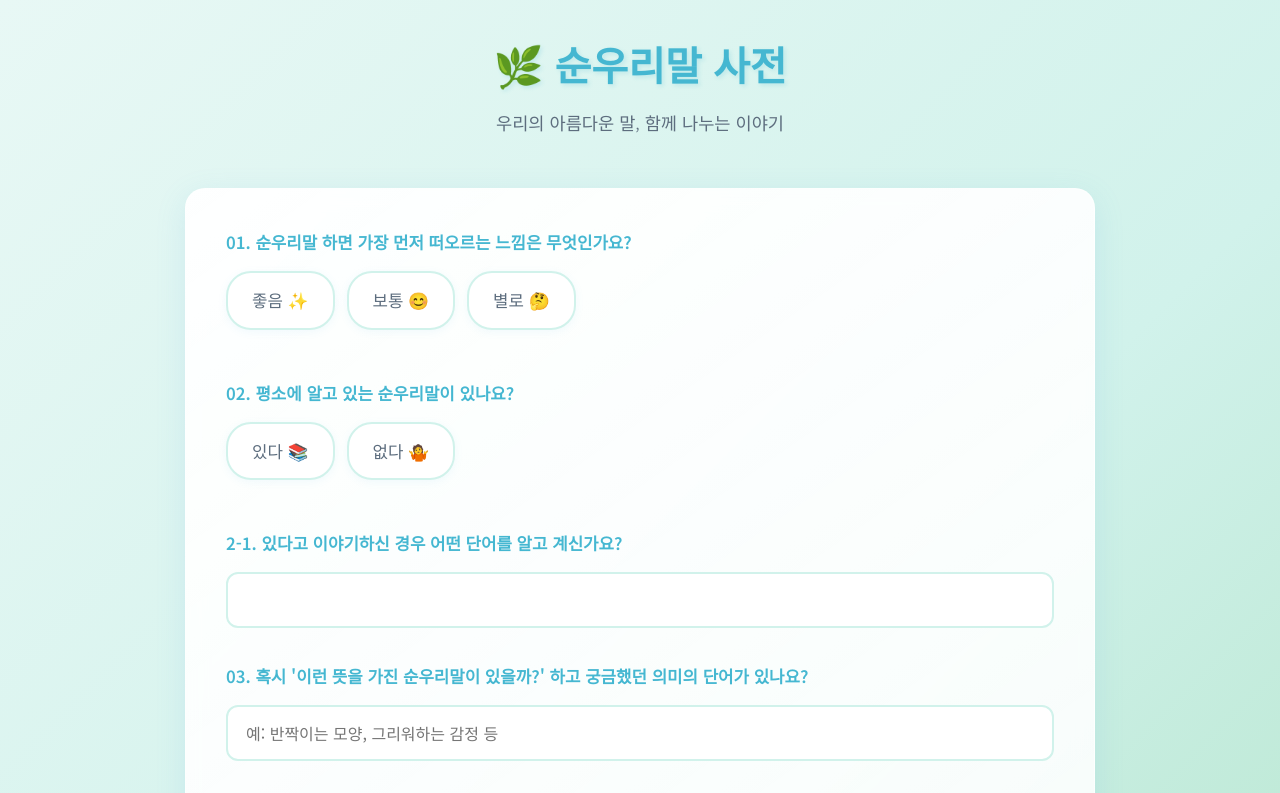
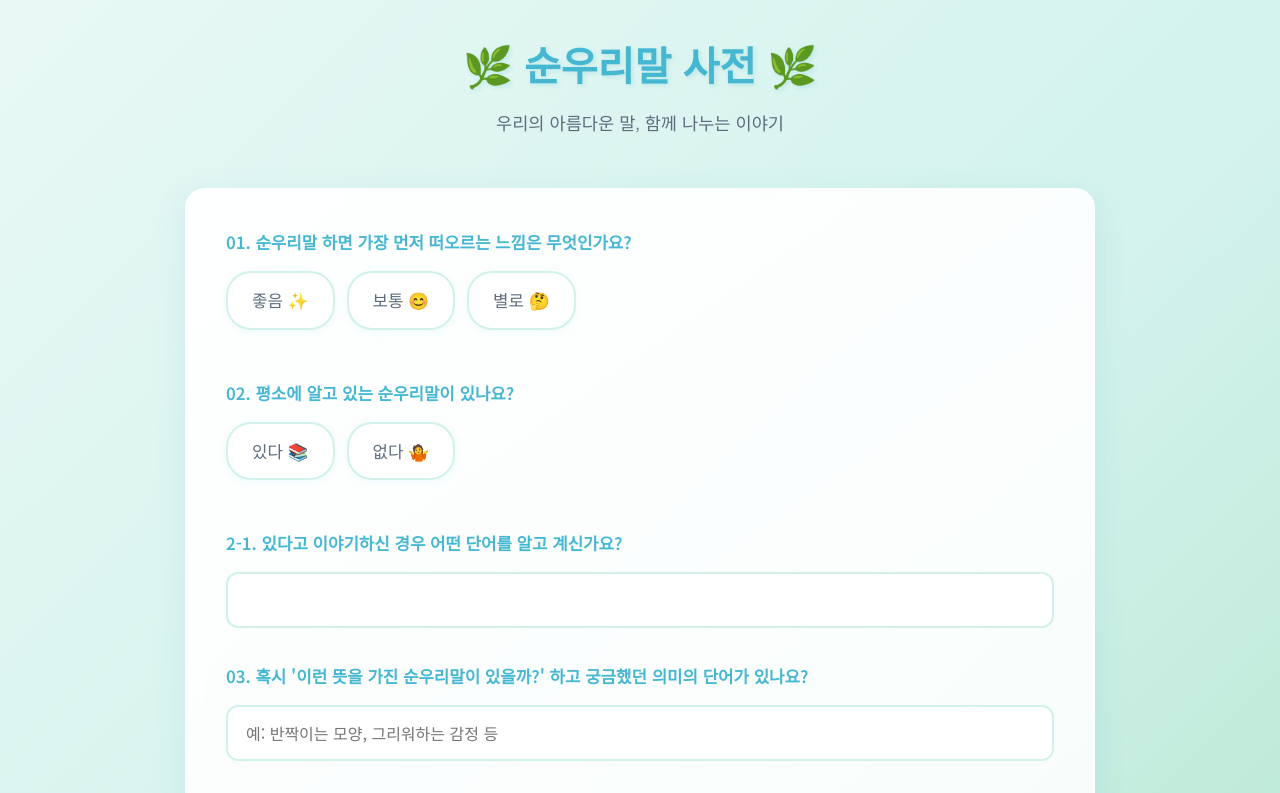
Before and after one commit to juhyeon78/pure-Korean-word, a plain HTML site: page index.html in a window 1280 px wide. Shown: the top 793 px of the page. Drawn offline with Linux system fonts and the light colour scheme; no server answers.

Commit message:
Update index.html

```diff
--- a/index.html
+++ b/index.html
@@ -9,7 +9,7 @@
 <body>
     <div class="container">
         <header>
-            <h1>🌿 순우리말 사전</h1>
+            <h1>🌿 순우리말 사전 🌿</h1>
             <p>우리의 아름다운 말, 함께 나누는 이야기</p>
         </header>
         <main>
@@ -84,7 +84,6 @@
                         <div>아는 단어 여부</div>
                         <div>아는 단어</div>
                         <div>궁금한 의미</div>
-                        <div>원하는 기능</div>
                     </div>
                     <div id="records-container">
                         <!-- 기록 목록이 여기에 동적으로 추가됩니다. -->
```
